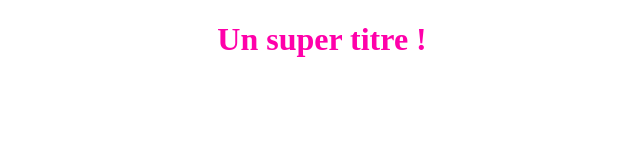
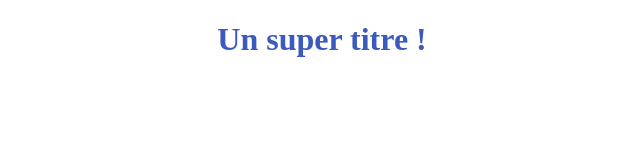
Before and after one commit to elo0301/OpenclassroomsProject, a plain HTML site: page index.html in a window 1280 px wide. Shown: the whole page, without its empty margins (318-958 px from the left). Drawn offline with Linux system fonts and the light colour scheme.

Commit message:
Modification couleur h1

```diff
--- a/style.css
+++ b/style.css
@@ -1,4 +1,4 @@
 h1{
-    color:rgb(255, 0, 170);
+    color:rgb(59, 90, 190);
     text-align: center;
 }
```
